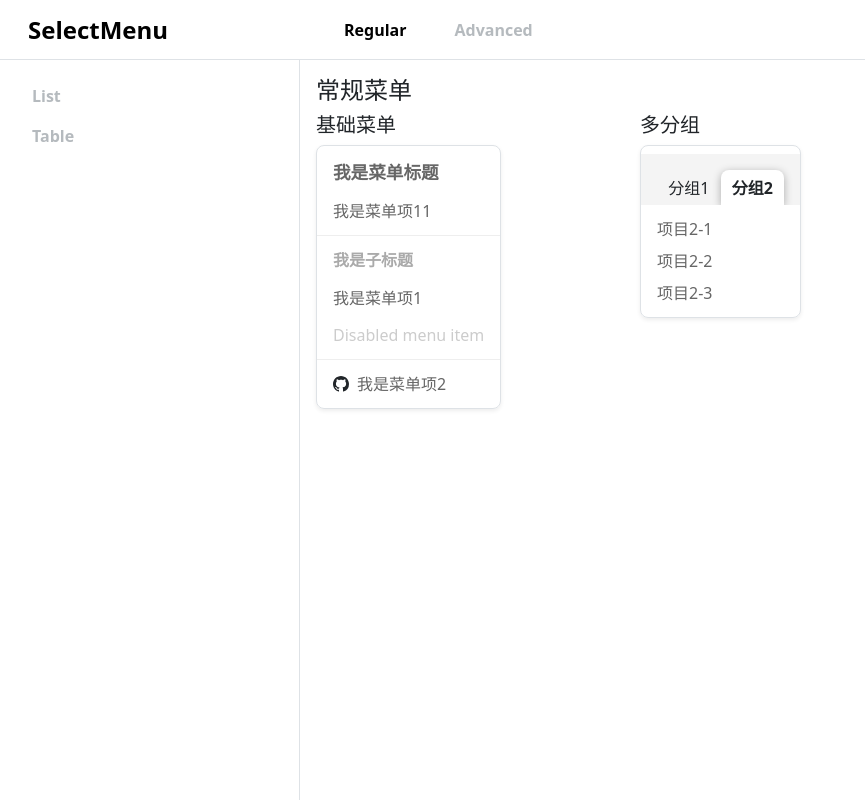
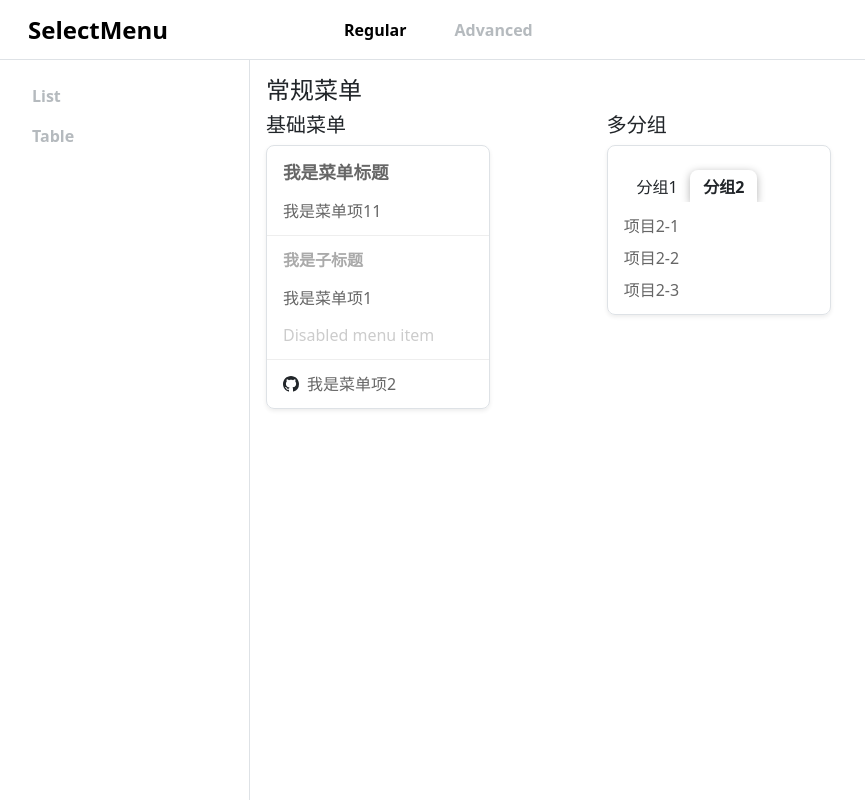
Before and after one commit to TerryZ/v-selectmenu, a Vue app: page /#/regular in a window 1280 px wide. Shown: the whole page, without its empty margins (0-865 px from the left). Built offline with nearby package versions, Linux system fonts and the light colour scheme.

Commit message:
feat: 样式调整

```diff
--- a/examples/ExamplesIndex.vue
+++ b/examples/ExamplesIndex.vue
@@ -28,7 +28,7 @@ onMounted(() => {
 
 <style lang="sass">
 .app-container
-  grid-template-columns: 300px auto
+  grid-template-columns: 250px auto
   grid-template-rows: 60px auto
   grid-template-areas: "header header" "aside main"
   .app-header
--- a/src/styles/regular.sass
+++ b/src/styles/regular.sass
@@ -3,6 +3,7 @@
   flex-direction: column
   padding: .5rem 0
   max-height: 400px
+  min-width: 14rem
   row-gap: .3rem
   .sm-regular-header
     display: flex
@@ -14,17 +15,20 @@
   .sm-regular-group
     display: flex
     flex-direction: column
-    background-color: #F4F4F4
+    // background-color: #F4F4F4
     padding: 1rem 0 0
+
     &-tabs
       display: flex
       padding: 0 1rem
+      // border-bottom: 1px solid #eee
     &-item
-      padding: .4rem .7rem .3rem
+      padding: .3rem .8rem .2rem
       cursor: pointer
       border-top-left-radius: .5rem
       border-top-right-radius: .5rem
       // transition: all .2s ease
+      // border-bottom: 1px solid #eee
       &.active
         background-color: white
         font-weight: 600
```
Also changed, not shown: package.json (+16 -16 lines), 1 other file (tests, documents, lock files or other folders).
